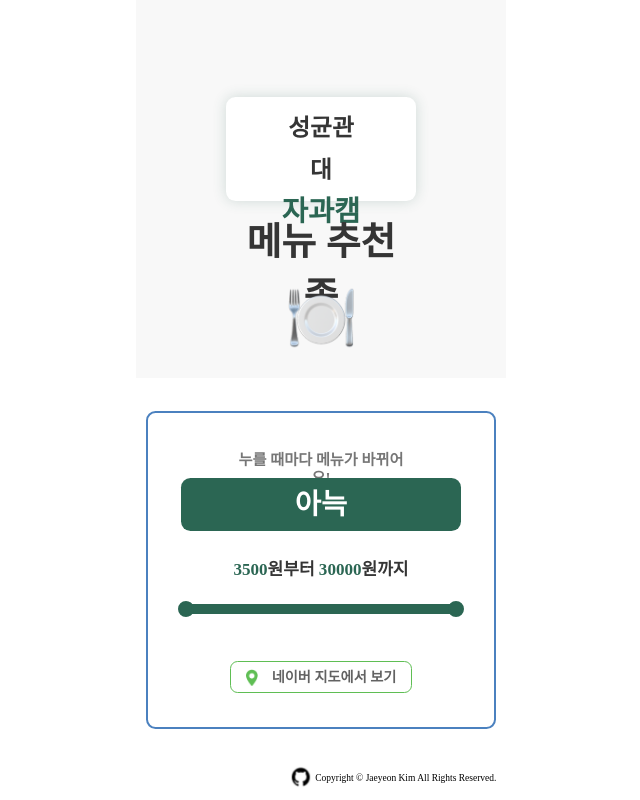
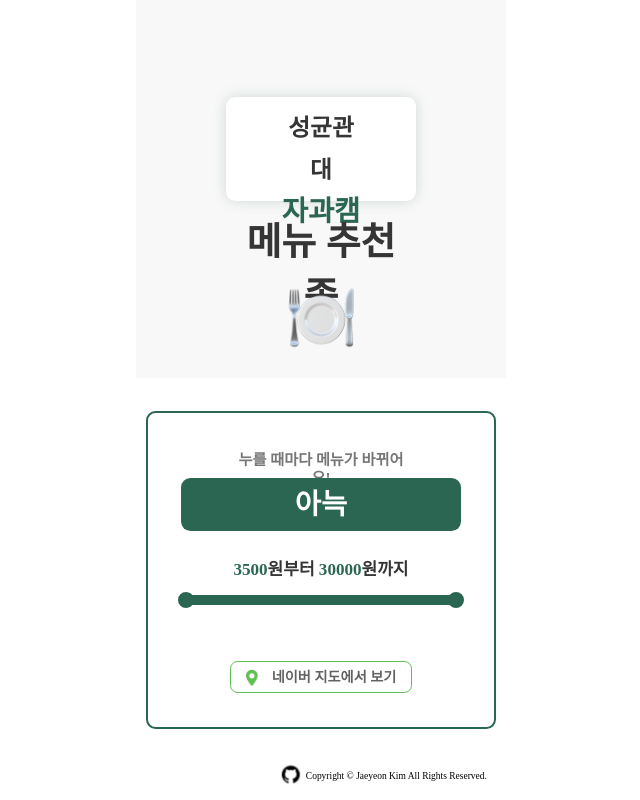
Before and after one commit to JLake310/skku-me-choo, a React (Create React App) app: page /jagwa in a window 1280 px wide. Shown: the whole page, without its empty margins (319-959 px from the left). Built offline with nearby package versions, Linux system fonts and the light colour scheme; a web font is replaced by a local one.

Commit message:
[Fix] 스크롤 생기는 이슈 해결

```diff
--- a/src/components/pages/InSaPage.tsx
+++ b/src/components/pages/InSaPage.tsx
@@ -59,22 +59,20 @@ const InSaPage = () => {
     <C.Wrapper>
       <C.TopDiv>
         <C.FlexHeightBox height={102} />
+        <C.TopContentWrapper>
           <C.CampusWrapper>
             <C.CampusTextWrapper>
               <C.CampusText1>성균관대</C.CampusText1>
               <C.CampusText2 colorcode={ColorCode}>인사캠</C.CampusText2>
             </C.CampusTextWrapper>
           </C.CampusWrapper>
-        <C.FlexHeightBox height={15} />
-        <C.TopTextImageDiv>
           <C.TopText>메뉴 추천 좀</C.TopText>
           <C.TopIMG src={dishimg} alt="" />
-        </C.TopTextImageDiv>
+        </C.TopContentWrapper>
         <C.FlexHeightBox height={29} />
       </C.TopDiv>
       <C.BottomDiv>
-        <C.FlexHeightBox height={35} />
-        <C.BottomCenterDiv>
+        <C.BottomCenterDiv colorcode={ColorCode}>
           <C.FlexHeightBox height={39.45} />
           <C.RecomDiv>
             <C.RecomDesc>누를 때마다 메뉴가 바뀌어요!</C.RecomDesc>
@@ -124,7 +122,7 @@ const InSaPage = () => {
           </C.NaverButton>
           <C.FlexHeightBox height={39.46} />
         </C.BottomCenterDiv>
-        <C.FlexHeightBox height={37.5} />
+      </C.BottomDiv>
       <C.FooterDiv>
         <C.GithubIMG
           src={githubimg}
@@ -137,7 +135,6 @@ const InSaPage = () => {
           Copyright © Jaeyeon Kim All Rights Reserved.
         </C.CopyrightText>
       </C.FooterDiv>
-      </C.BottomDiv>
     </C.Wrapper>
   );
 };
--- a/src/components/pages/JaGwaPage.tsx
+++ b/src/components/pages/JaGwaPage.tsx
@@ -59,22 +59,20 @@ const JaGwaPage = () => {
     <C.Wrapper>
       <C.TopDiv>
         <C.FlexHeightBox height={102} />
+        <C.TopContentWrapper>
           <C.CampusWrapper>
             <C.CampusTextWrapper>
               <C.CampusText1>성균관대</C.CampusText1>
               <C.CampusText2 colorcode={ColorCode}>자과캠</C.CampusText2>
             </C.CampusTextWrapper>
           </C.CampusWrapper>
-        <C.FlexHeightBox height={15} />
-        <C.TopTextImageDiv>
           <C.TopText>메뉴 추천 좀</C.TopText>
           <C.TopIMG src={dishimg} alt="" />
-        </C.TopTextImageDiv>
+        </C.TopContentWrapper>
         <C.FlexHeightBox height={29} />
       </C.TopDiv>
       <C.BottomDiv>
-        <C.FlexHeightBox height={35} />
-        <C.BottomCenterDiv>
+        <C.BottomCenterDiv colorcode={ColorCode}>
           <C.FlexHeightBox height={39.45} />
           <C.RecomDiv>
             <C.RecomDesc>누를 때마다 메뉴가 바뀌어요!</C.RecomDesc>
@@ -124,7 +122,7 @@ const JaGwaPage = () => {
           </C.NaverButton>
           <C.FlexHeightBox height={39.46} />
         </C.BottomCenterDiv>
-        <C.FlexHeightBox height={37.5} />
+      </C.BottomDiv>
       <C.FooterDiv>
         <C.GithubIMG
           src={githubimg}
@@ -137,7 +135,6 @@ const JaGwaPage = () => {
           Copyright © Jaeyeon Kim All Rights Reserved.
         </C.CopyrightText>
       </C.FooterDiv>
-      </C.BottomDiv>
     </C.Wrapper>
   );
 };
--- a/src/styles/Components.ts
+++ b/src/styles/Components.ts
@@ -16,6 +16,7 @@ interface ButtonType {
 export const Wrapper = styled.div`
   width: 390rem;
   height: 100vh;
+  flex-grow: 844
   display: flex;
   flex-direction: column;
   justify-content: space-between;
@@ -26,8 +27,7 @@ export const Wrapper = styled.div`
 
 export const TopDiv = styled.div`
   width: 390rem;
-  height: 399rem;
-  flex-grow: 399;
+  height: 47.274vh;
   display: flex;
   flex-direction: column;
   align-items: center;
@@ -37,14 +37,22 @@ export const TopDiv = styled.div`
 
 export const BottomDiv = styled.div`
   width: 390rem;
-  height: 445rem;
-  flex-grow: 445;
+  height: 47.985vh;
   display: flex;
   flex-direction: column;
-  // justify-content: center;
+  justify-content: center;
   align-items: center;
   margin: 0 auto;
   background: white;
+`;
+
+export const FooterDiv = styled.div`
+  width: 370rem;
+  height: 4.739vh;
+
+  display: flex;
+  justify-content: flex-end;
+  align-items: flex-start;
 `;
 
 export const FlexHeightBox = styled.div<HeightType>`
@@ -55,7 +63,6 @@ export const FlexHeightBox = styled.div<HeightType>`
 export const CampusWrapper = styled.div`
   width: 200rem;
   height: 110rem;
-  flex-grow: 110;
   background: #ffffff;
   box-shadow: 0rem 0rem 15rem rgba(43, 102, 83, 0.2);
   border-radius: 10rem;
@@ -97,14 +104,15 @@ export const CampusText2 = styled.span<ColorType>`
   color: ${(props) => props.colorcode};
 `;
 
-export const TopTextImageDiv = styled.div`
-  width: 192rem;
-  height: 143rem;
-  display: flex;
-  flex-direction: column;
-  justify-content: space-between;
-  align-items: center;
-`;
+// export const TopTextImageDiv = styled.div`
+//   width: 192rem;
+//   height: 143rem;
+//   flex-grow: 143;
+//   display: flex;
+//   flex-direction: column;
+//   justify-content: space-between;
+//   align-items: center;
+// `;
 
 export const TopText = styled.span`
   width: 192rem;
@@ -123,27 +131,16 @@ export const TopIMG = styled.img`
   height: 70rem;
 `;
 
-export const BottomCenterDiv = styled.div`
+export const BottomCenterDiv = styled.div<ColorType>`
   box-sizing: border-box;
 
   width: 370rem;
   height: 335rem;
-  flex-grow: 335;
 
   background: #ffffff;
-  border: 3rem solid #4b81bf;
+  border: 3rem solid ${(props) => props.colorcode};
   border-radius: 10rem;
   margin: 0 auto;
-`;
-
-export const FooterDiv = styled.div`
-  width: 370rem;
-  height: 37.5rem;
-  flex-grow: 37.5;
-
-  display: flex;
-  justify-content: flex-end;
-  align-items: flex-start;
 `;
 
 export const RecomDiv = styled.div`
@@ -160,6 +157,7 @@ export const RecomDiv = styled.div`
 export const RecomDesc = styled.span`
   width: 182rem;
   height: 19.01rem;
+  flex-grow: 19.01;
   font-family: "Pretendard-SemiBold";
   font-style: normal;
   font-weight: 600;
@@ -207,12 +205,14 @@ export const PriceSliderDiv = styled.div`
 export const SliderWrapper = styled.div`
   width: 284.54rem;
   height: 16.01rem;
+  flex-grow: 16.01;
   margin: 0 auto;
 `;
 
 export const PriceText = styled.span`
   width: 220rem;
-  height: 21s.01rem;
+  height: 21.01rem;
+  flex-grow: 21.01;
   font-family: "Pretendard-Bold";
   font-style: normal;
   font-weight: 700;
@@ -229,6 +229,7 @@ export const PriceColor = styled.span<ColorType>`
 export const NaverButton = styled.button`
   width: 191.6rem;
   height: 34rem;
+  flex-grow: 34;
   background: #ffffff;
   border: 2rem solid #5fbe54;
   border-radius: 8rem;
@@ -269,3 +270,13 @@ export const CopyrightText = styled.span`
   text-align: center;
   margin-top: 9rem;
 `;
+
+export const TopContentWrapper = styled.div`
+  width: 200rem;
+  height: 268rem;
+  flex-grow: 268;
+  display: flex;
+  flex-direction: column;
+  justify-content: space-between;
+  align-items: center;
+`;
```
Lines whose indentation alone changed are shown as unchanged.
